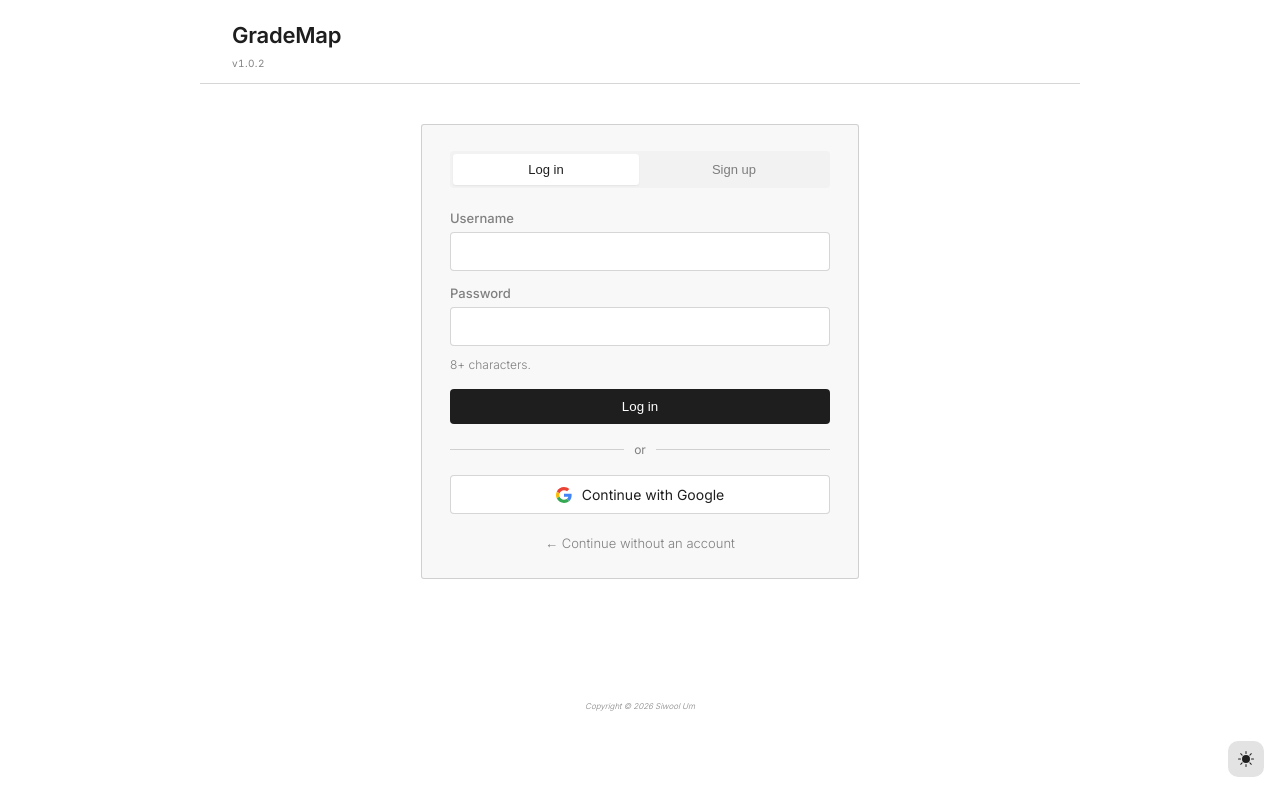
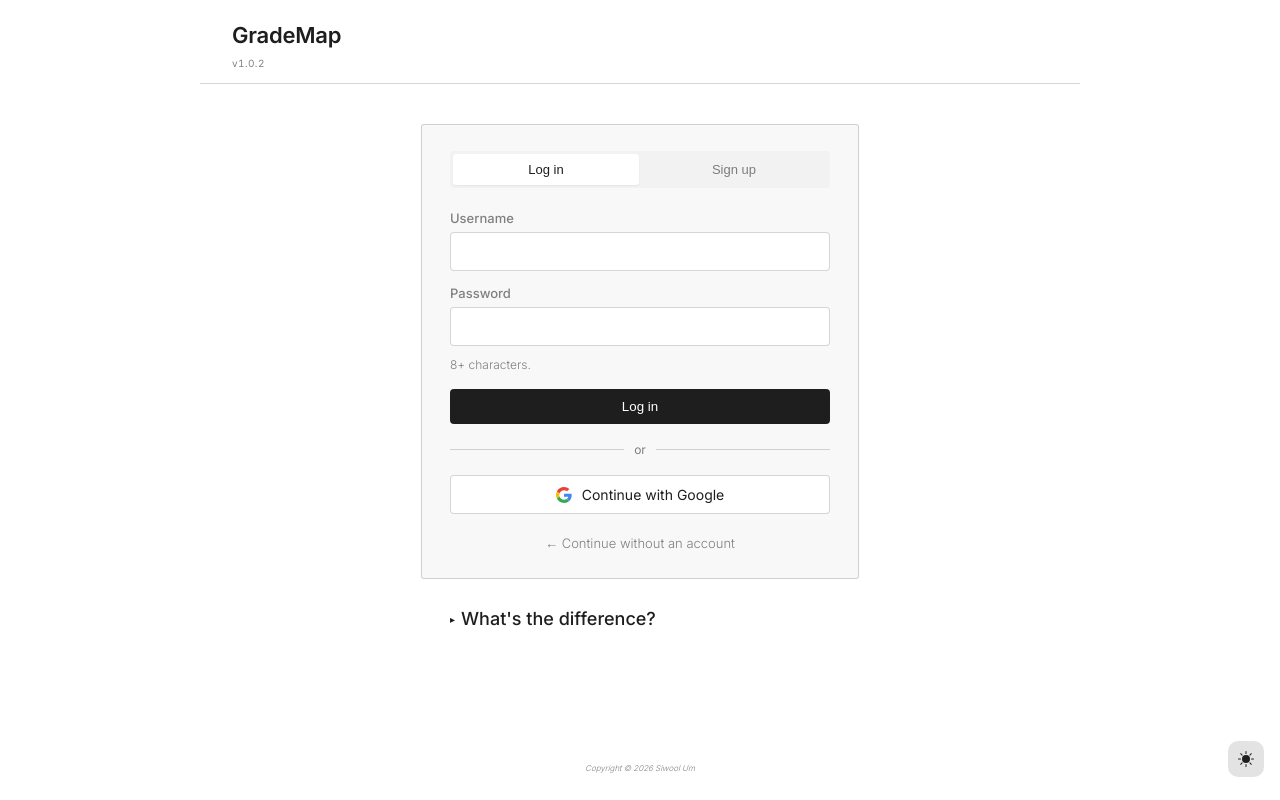
Before and after one commit to sbrothers7/grademap, a website: page login.html in a window 1280 px wide. Drawn offline with Linux system fonts and the light colour scheme; no server answers.

Commit message:
login description

```diff
--- a/css/login.css
+++ b/css/login.css
@@ -2,8 +2,46 @@
 
 .login-wrap {
     display: flex;
-    justify-content: center;
+    flex-direction: column;
+    align-items: center;
+    gap: 18px;
     padding: 40px 20px 80px;
+}
+
+.login-explainer {
+    width: 100%;
+    max-width: 380px;
+    font-size: 13px;
+    color: var(--gm-muted);
+    line-height: 1.55;
+}
+
+.login-explainer summary {
+    cursor: pointer;
+    color: var(--text);
+    font-weight: 500;
+    padding: 6px 0;
+    user-select: none;
+    list-style: none;
+    display: flex;
+    align-items: center;
+    gap: 6px;
+}
+
+.login-explainer summary::-webkit-details-marker { display: none; }
+
+.login-explainer summary::before {
+    content: '▸';
+    font-size: 10px;
+    transition: transform 0.15s;
+}
+
+.login-explainer[open] summary::before {
+    transform: rotate(90deg);
+}
+
+.login-explainer p {
+    margin: 8px 0 0;
 }
 
 .login-card {
--- a/login.html
+++ b/login.html
@@ -59,6 +59,12 @@
 
             <p class="back-link"><a href="/">← Continue without an account</a></p>
         </div>
+
+        <details class="login-explainer">
+            <summary>What's the difference?</summary>
+            <p><strong>Logging in</strong> stores your grade data in a database which is fetched by the server. You can access your data from anywhere on any machine.</p>
+            <p><strong>Without an account</strong>, your grade data is stored inside this browser. You won't be able to access it from a different machine, a different browser profile, or a different browser.</p>
+        </details>
     </main>
 
     <site-watermark></site-watermark>
```
